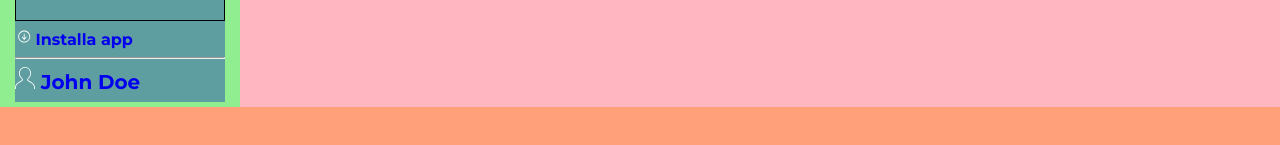
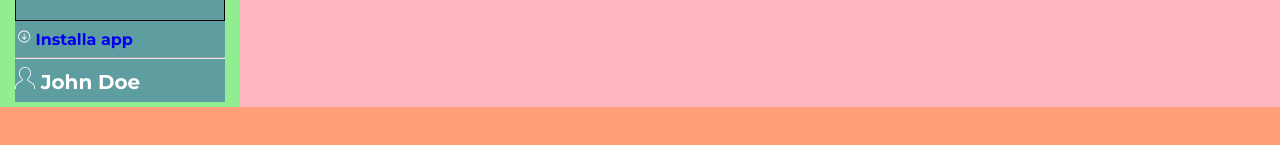
Before and after one commit to Andretreccia/html-css-spotifyweb, a plain HTML site: page index.html in a window 1280 px wide. Shown: the part 593-738 px from the top of the page. Drawn offline with Linux system fonts and the light colour scheme.

Commit message:
Commit per ticket

```diff
--- a/index.html
+++ b/index.html
@@ -89,7 +89,7 @@
                                     </div>
                                     <hr>
                                     <div class="go to_profile">
-                                        <a href="#"><svg viewBox="0 0 80 90" width="20px" xmlns="http://www.w3.org/2000/svg"><title>User Icon</title><path d="M67.74 61.78l-14.5-8.334c-.735-.422-1.24-1.145-1.385-1.98-.145-.835.088-1.685.638-2.33l5.912-6.93c3.747-4.378 5.81-9.967 5.81-15.737v-2.256c0-6.668-2.792-13.108-7.658-17.67C51.622 1.92 45.17-.386 38.392.054c-12.677.82-22.607 11.772-22.607 24.934v1.483c0 5.77 2.063 11.36 5.81 15.736l5.912 6.933c.55.644.783 1.493.638 2.33-.143.834-.648 1.556-1.383 1.98l-14.494 8.33C4.7 66.077 0 74.15 0 82.844v6.76h3.333v-6.76c0-7.5 4.055-14.46 10.59-18.174l14.5-8.334c1.597-.918 2.692-2.487 3.007-4.302.315-1.815-.19-3.66-1.387-5.06l-5.913-6.936c-3.23-3.775-5.01-8.594-5.01-13.57v-1.484c0-11.41 8.562-20.9 19.488-21.608 5.85-.377 11.415 1.61 15.67 5.598 4.26 3.992 6.605 9.404 6.605 15.24v2.254c0 4.976-1.778 9.796-5.01 13.57l-5.915 6.935c-1.195 1.4-1.7 3.246-1.386 5.06.313 1.816 1.41 3.385 3.008 4.303l14.507 8.338c6.525 3.71 10.58 10.67 10.58 18.17v6.76H80v-6.76c0-8.695-4.7-16.768-12.26-21.063z" fill="#ffffff" fill-rule="evenodd"/></svg> John Doe</a>
+                                        <a href="#" class="wht"><svg viewBox="0 0 80 90" width="20px" xmlns="http://www.w3.org/2000/svg"><title>User Icon</title><path d="M67.74 61.78l-14.5-8.334c-.735-.422-1.24-1.145-1.385-1.98-.145-.835.088-1.685.638-2.33l5.912-6.93c3.747-4.378 5.81-9.967 5.81-15.737v-2.256c0-6.668-2.792-13.108-7.658-17.67C51.622 1.92 45.17-.386 38.392.054c-12.677.82-22.607 11.772-22.607 24.934v1.483c0 5.77 2.063 11.36 5.81 15.736l5.912 6.933c.55.644.783 1.493.638 2.33-.143.834-.648 1.556-1.383 1.98l-14.494 8.33C4.7 66.077 0 74.15 0 82.844v6.76h3.333v-6.76c0-7.5 4.055-14.46 10.59-18.174l14.5-8.334c1.597-.918 2.692-2.487 3.007-4.302.315-1.815-.19-3.66-1.387-5.06l-5.913-6.936c-3.23-3.775-5.01-8.594-5.01-13.57v-1.484c0-11.41 8.562-20.9 19.488-21.608 5.85-.377 11.415 1.61 15.67 5.598 4.26 3.992 6.605 9.404 6.605 15.24v2.254c0 4.976-1.778 9.796-5.01 13.57l-5.915 6.935c-1.195 1.4-1.7 3.246-1.386 5.06.313 1.816 1.41 3.385 3.008 4.303l14.507 8.338c6.525 3.71 10.58 10.67 10.58 18.17v6.76H80v-6.76c0-8.695-4.7-16.768-12.26-21.063z" fill="#ffffff" fill-rule="evenodd"/></svg> John Doe</a>
                                     </div>
                                 </div>
                         </div>
```
